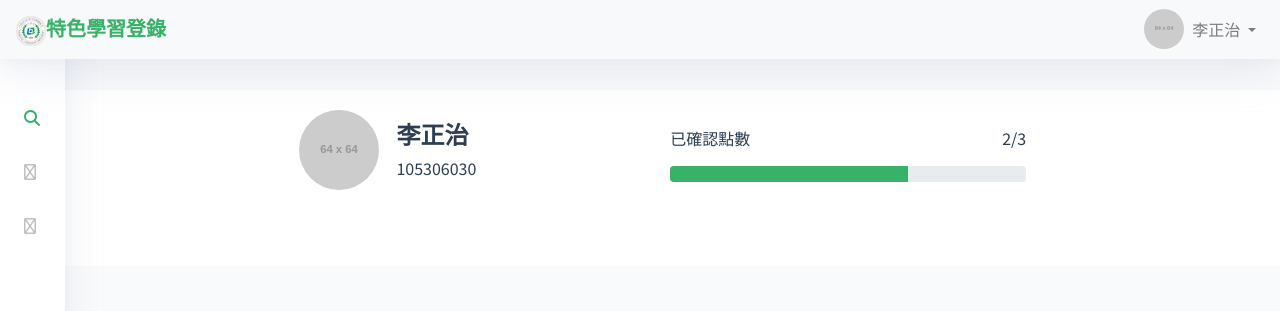
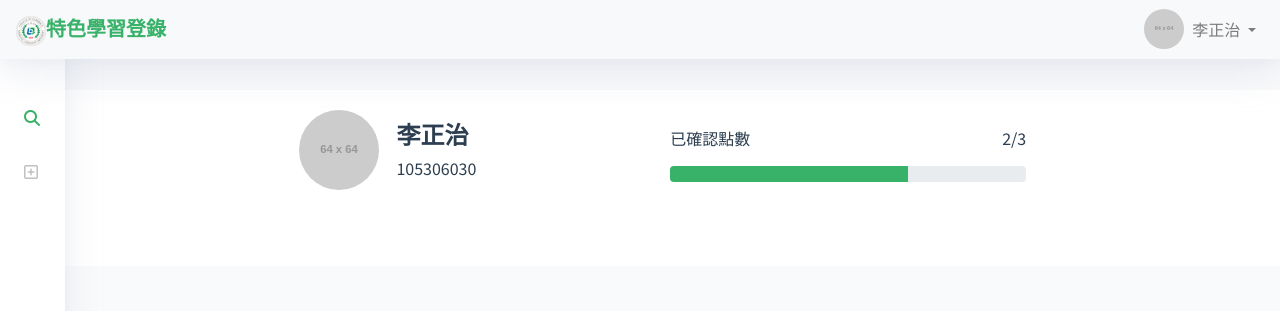
Before and after one commit to adchengzhi7/mbaSite, a Vue app in the folder frontend/: page /student in a window 1280 px wide. Shown: the top 311 px of the page. Built offline with nearby package versions, Linux system fonts and the light colour scheme.

Commit message:
update ta and student sideBar

```diff
--- a/frontend/src/views/Student.vue
+++ b/frontend/src/views/Student.vue
@@ -100,23 +100,17 @@ data() {
       avatarImg:"http://placehold.it/64x64",
       section:[{
         id:"S01",
-        title:"快速查詢",
+        title:"學分查詢",
         icon:"fas fa-search",
         router:"Student"
       },
       {
         id:"S02",
-        title:"待審核",
-        icon:"far fa-exclamation-triangle",
-        router:"Register"
-      },
-       {
-        id:"S03",
-        title:"匯入名單",
-        icon:"far fa-file-upload",
-        router:"Register"
-      }
-      ],
+        title:"登錄點數",
+        icon:"far fa-plus-square",
+         router:"Register"
+      }],
+
     }
   },
 
--- a/frontend/src/views/Ta-index.vue
+++ b/frontend/src/views/Ta-index.vue
@@ -131,18 +131,26 @@ data() {
       }
       ],
       avatarImg:"http://placehold.it/64x64",
-      section:[{
+       section:[{
         id:"S01",
-        title:"學分查詢",
+        title:"快速查詢",
         icon:"fas fa-search",
         router:"Student"
       },
       {
         id:"S02",
-        title:"登錄點數",
-        icon:"far fa-plus-square",
-         router:"Register"
-      }],
+        title:"待審核",
+        icon:"fas fa-exclamation-triangle",
+        router:"Register"
+      },
+       {
+        id:"S03",
+        title:"匯入名單",
+        icon:"fas fa-file-import",
+        router:"Register"
+      }
+      ],
+
     }
   },
 
```
